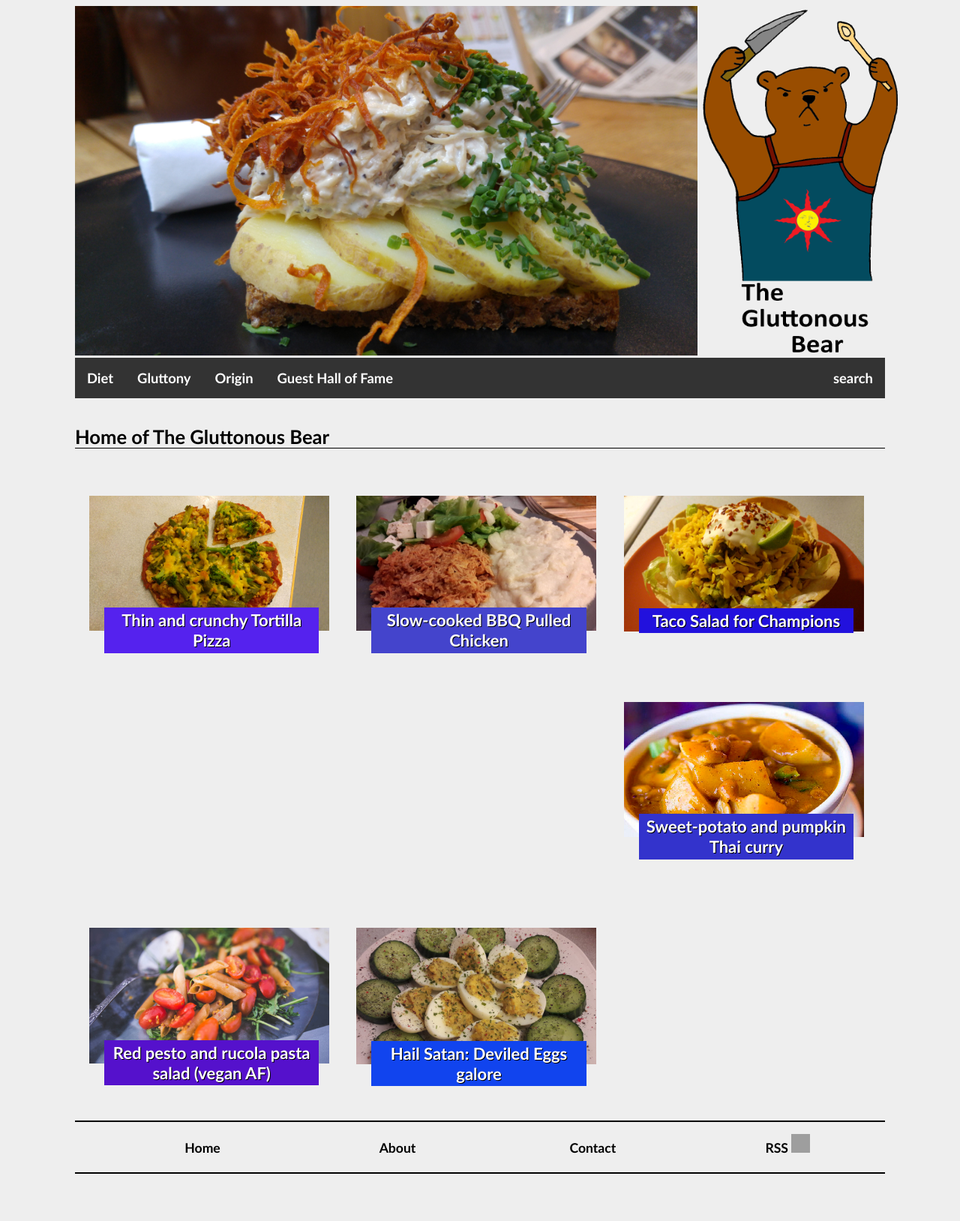
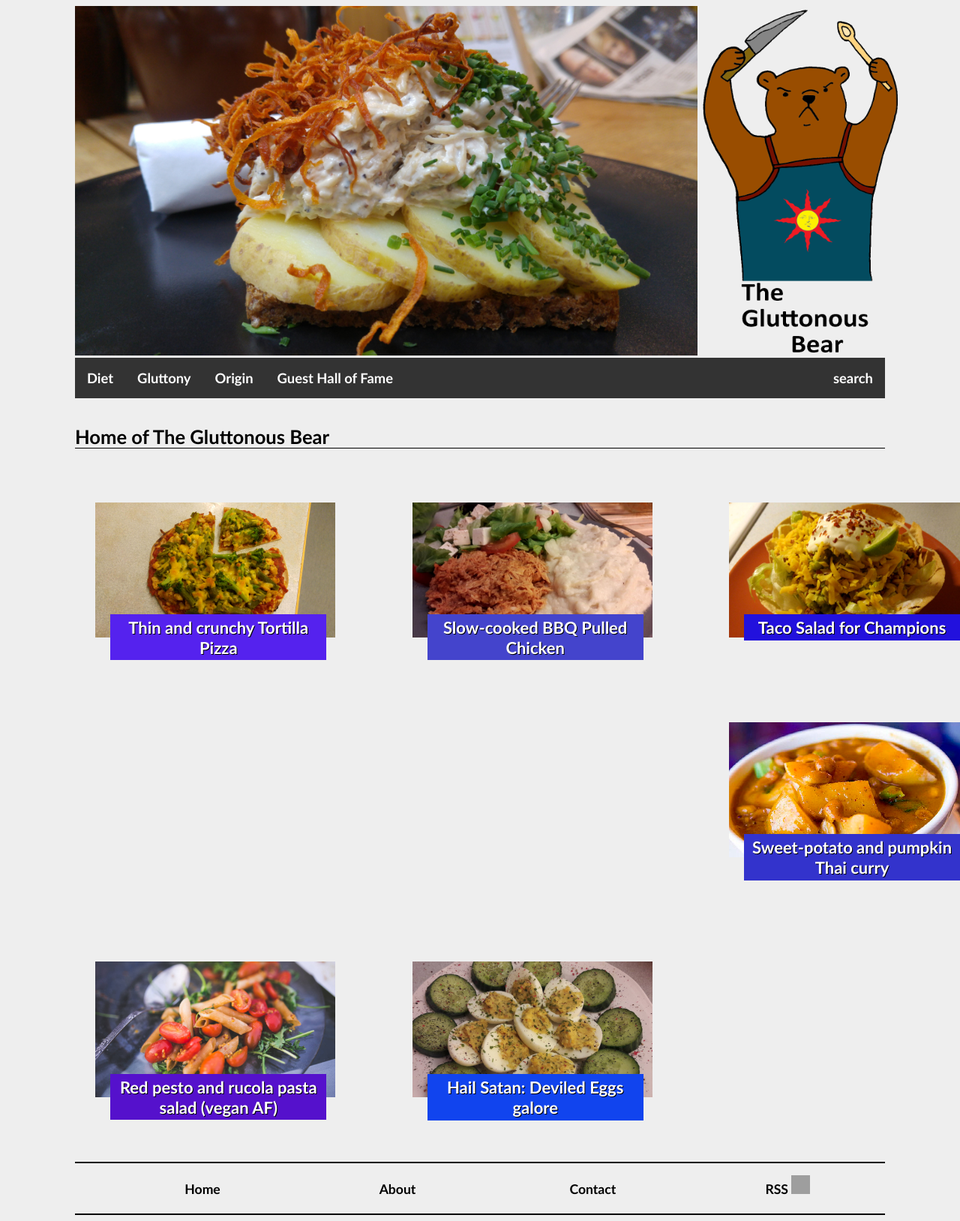
Before and after one commit to gluttonousbear/gluttonousbear.github.io, a Jekyll site: the page built from index.html, in a window 1280 px wide. Shown: the whole page at 75% size. Built offline with Jekyll 4.4.1, drawn with Linux system fonts in a browser that asks for light colours; before the commit the page ends 1573 px from its top, so only the background shows below that; grey boxes are pictures that could not be loaded.

Commit message:
Update main.css

```diff
--- a/css/main.css
+++ b/css/main.css
@@ -256,7 +256,7 @@
   padding:1.25%;
 }
 section.thumbnail-collection {
-	width:1080px;
+	width:1280px;
 	margin-left:-2.5%;
 }
 
```
